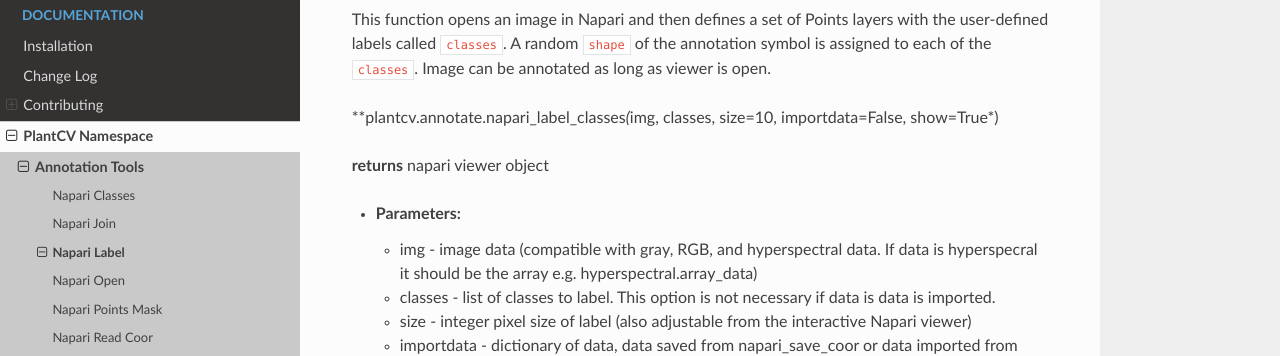
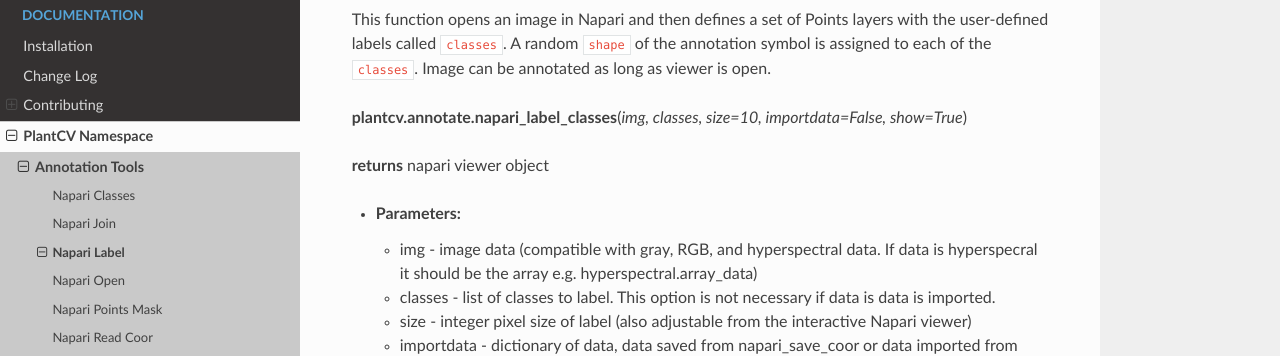
Before and after one commit to danforthcenter/plantcv-annotate, an MkDocs documentation site: the page built from docs/napari_label_classes.md, in a window 1280 px wide and 900 px high. Shown: the part 147-503 px from the top of the window. Built offline with MkDocs 1.6.1, drawn with Linux system fonts in a browser that asks for light colours; nearby versions of some CDN libraries.

Commit message:
docs syntax of header

```diff
--- a/docs/napari_label_classes.md
+++ b/docs/napari_label_classes.md
@@ -4,7 +4,7 @@
 Image can be annotated as long as viewer is open.
 
 
-**plantcv.annotate.napari_label_classes*(*img, classes, size=10, importdata=False, show=True*)
+**plantcv.annotate.napari_label_classes**(*img, classes, size=10, importdata=False, show=True*)
 
 **returns** napari viewer object
 
```
